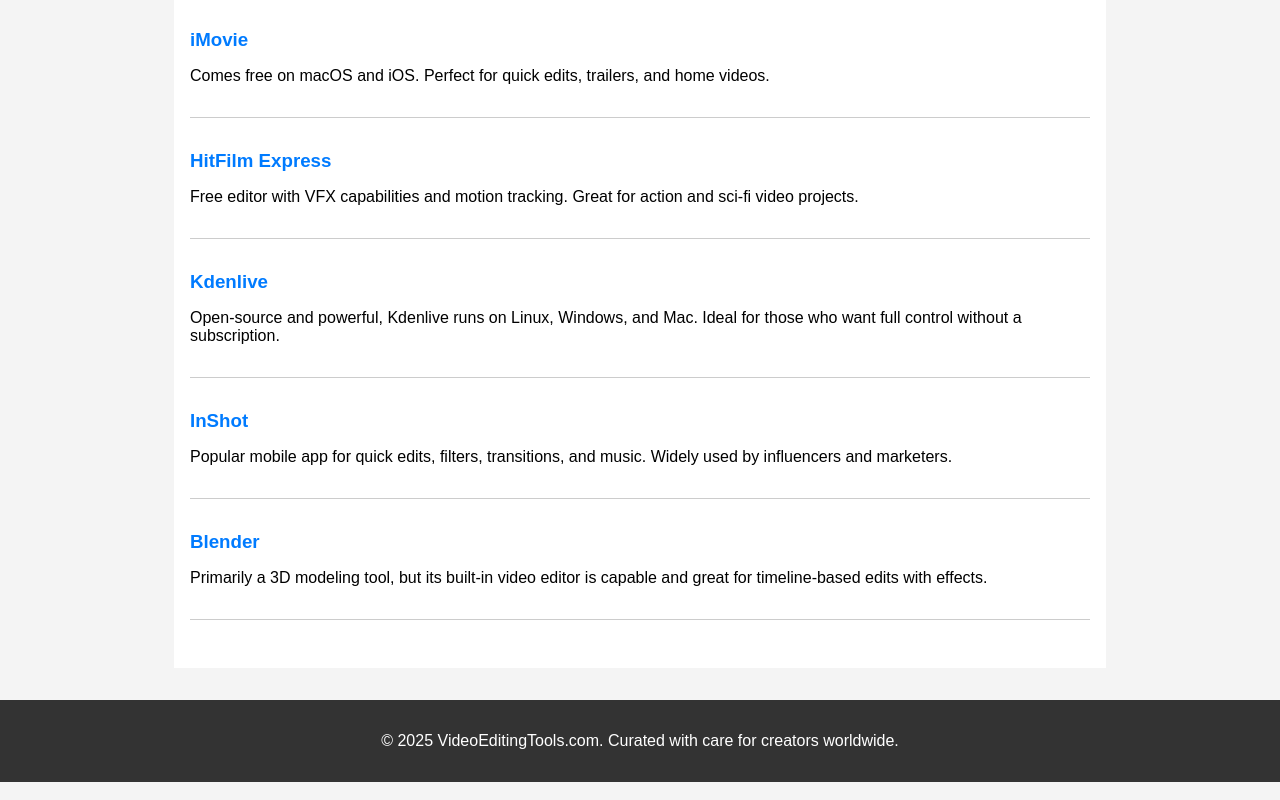
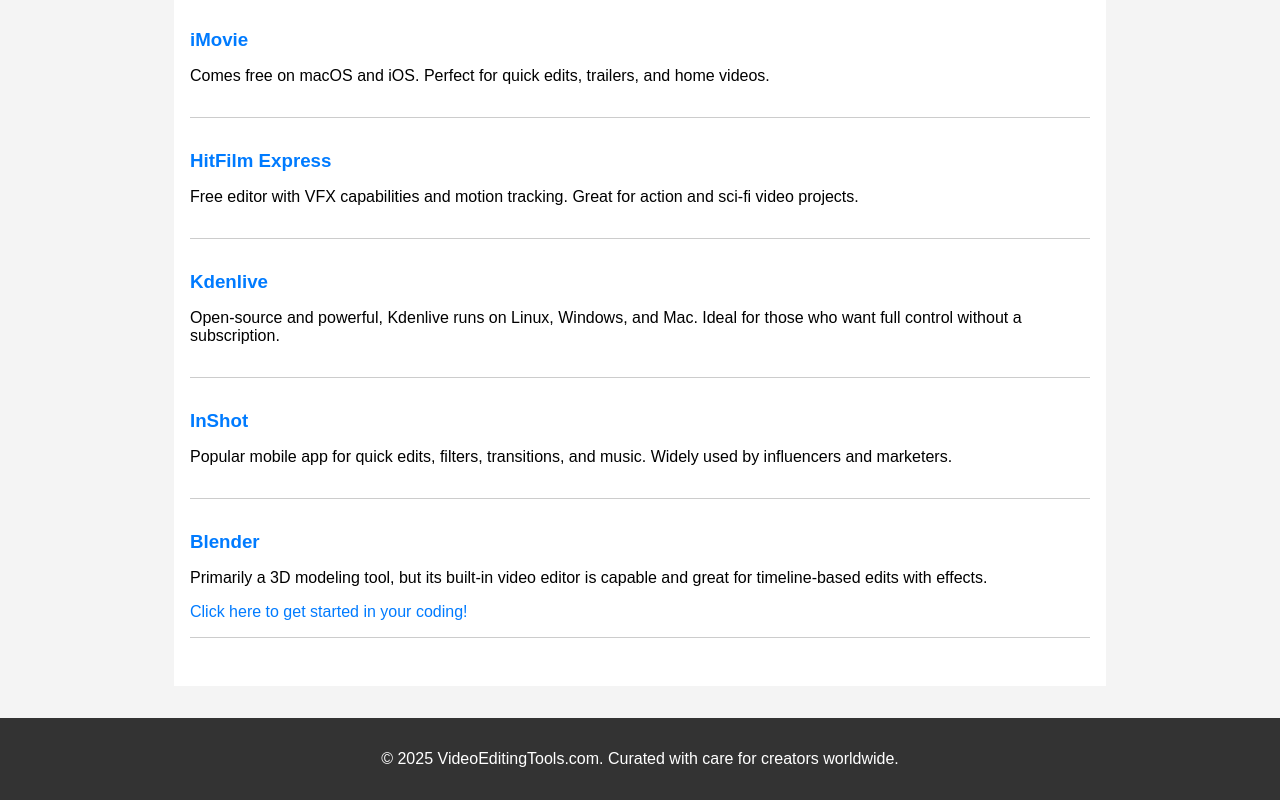
Before and after one commit to olpon123456/Devlinks, a plain HTML site: page index.html in a window 1280 px wide. Shown: the part 790-1590 px from the top of the page. Drawn offline with Linux system fonts and the light colour scheme.

Commit message:
Update index.html

```diff
--- a/index.html
+++ b/index.html
@@ -31,8 +31,6 @@
       text-decoration: underline;
     }
   </style>
-
-<script type='text/javascript' src='//pl26843694.profitableratecpm.com/bc/f1/ea/bcf1eac15fe71f6a755ae7c4192c6851.js'></script>
 
 </head>
 <body>
@@ -102,10 +100,9 @@ https://www.profitableratecpm.com/p6e5fr7sd?key=babf24b01996c832db96a49f6ae04b8f
       <h3><a href="https://www.blender.org/features/video-editing/" target="_blank">Blender</a></h3>
       <p>Primarily a 3D modeling tool, but its built-in video editor is capable and great for timeline-based edits with effects.</p>
 
-<a
-"https://www.profitableratecpm.com/p6e5fr7sd?key=babf24b01996c832db96a49f6ae04b8f"
-  Click here to get started in your coding!
-</a>
+<a href="https://www.profitableratecpm.com/p6e5fr7sd?key=babf24b01996c832db96a49f6ae04b8f" target="_blank" rel="noopener noreferrer">
+    Click here to get started in your coding!
+  </a>
 
     </div>
   </main>
```
